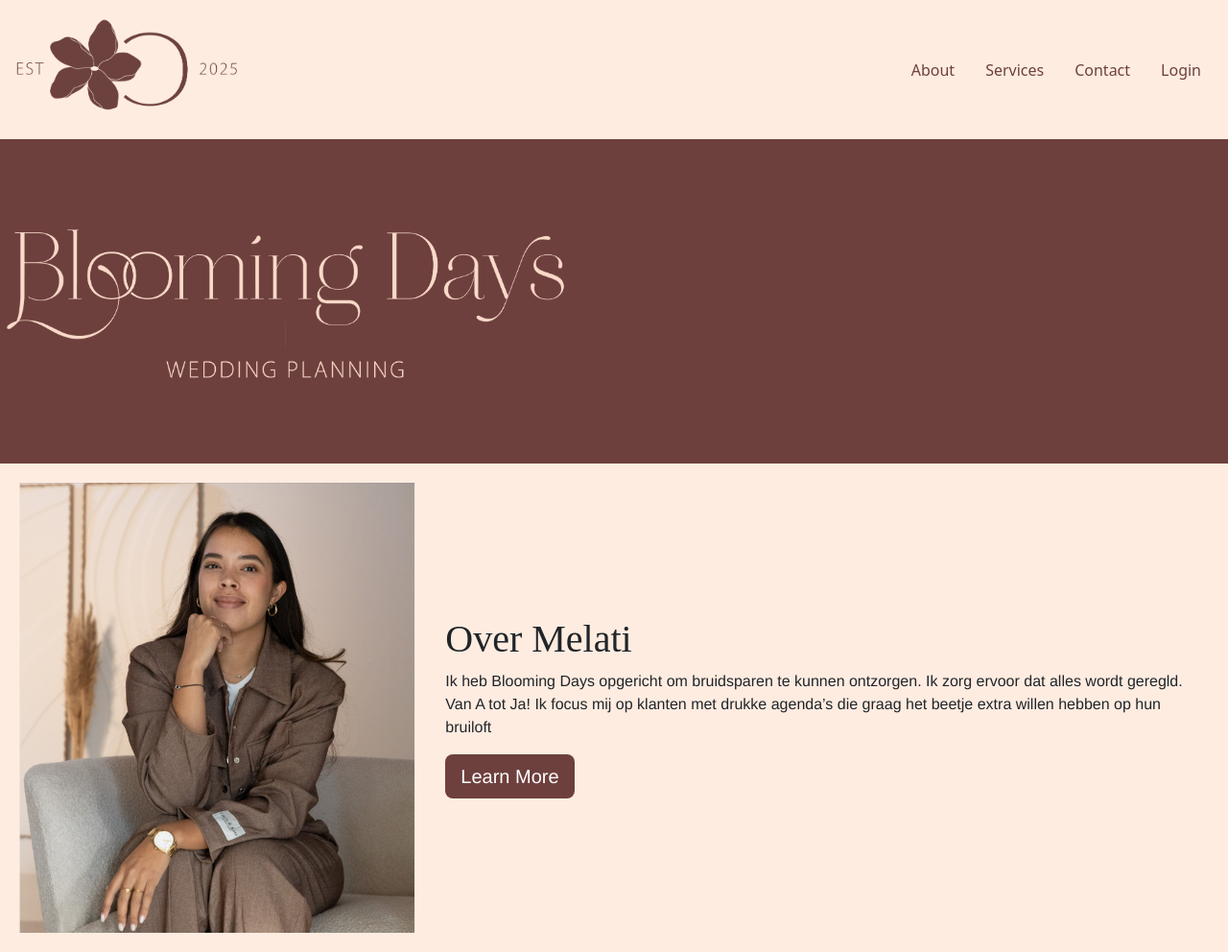
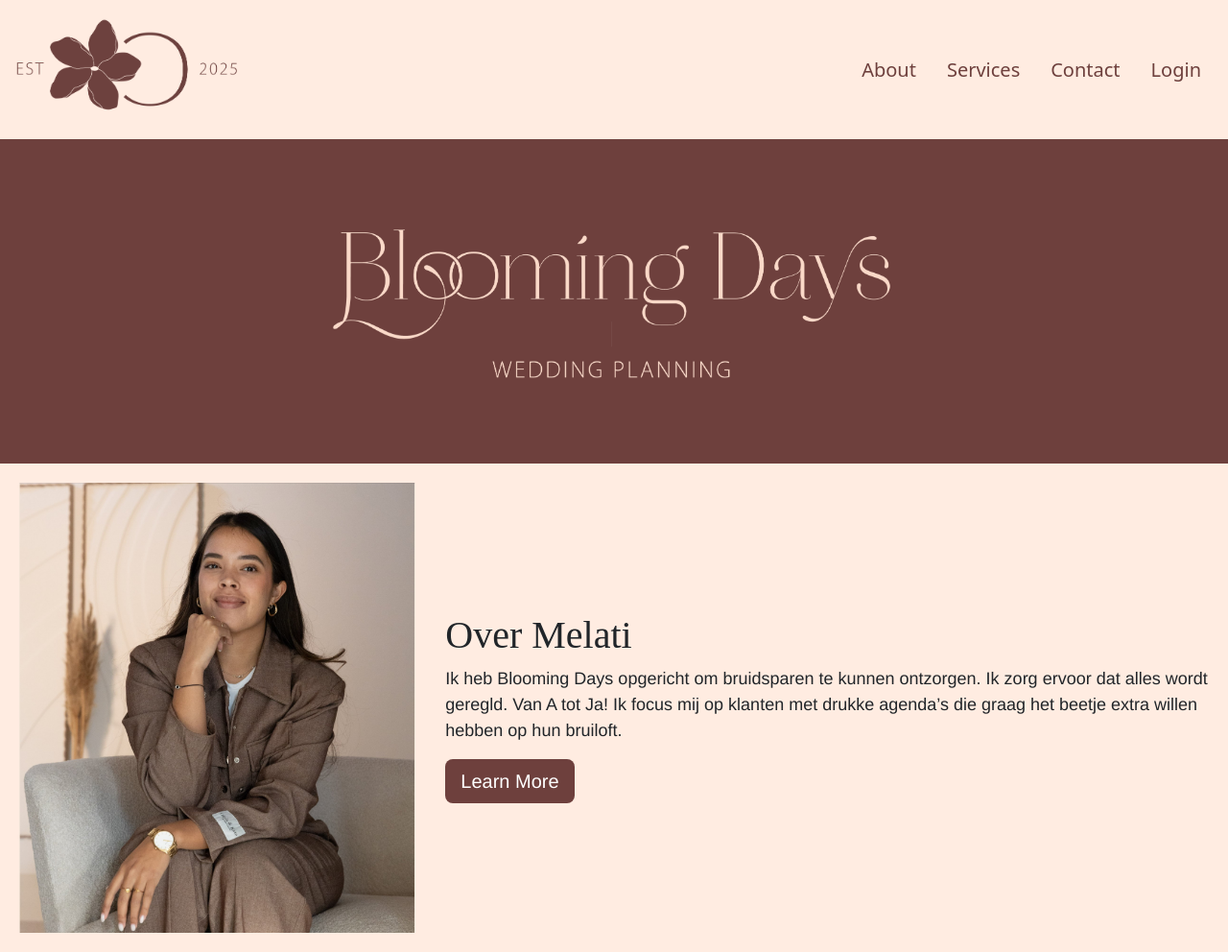
Before and after one commit to GavinvdB/wedding_planner, a Flask app: page / in a window 1280 px wide. Shown: the whole page at 96% size. Run offline with Flask 3, Linux system fonts and the light colour scheme.

Commit message:
home page aanpassingen

```diff
--- a/website/webtech/templates/home.html
+++ b/website/webtech/templates/home.html
@@ -17,16 +17,16 @@
         </a>
         <ul class="nav justify-content-end">
             <li class="nav-item">
-                <a class="nav-link active" aria-current="page" href="#">About</a>
+                <a class="nav-link active" aria-current="page" href="INSERT LINK">About</a>
             </li>
             <li class="nav-item">
-                <a class="nav-link" href="#">Services</a>
+                <a class="nav-link" href="INSERT LINK">Services</a>
             </li>
             <li class="nav-item">
-                <a class="nav-link" href="#">Contact</a>
+                <a class="nav-link" href="INSERT LINK">Contact</a>
             </li>
             <li class="nav-item">
-                <a class="nav-link" href="#">Login</a>
+                <a class="nav-link" href="INSERT LINK">Login</a>
             </li>
         </ul>
     </div>
@@ -41,7 +41,8 @@
       <img src="images/melati.png" alt="melati" width="348" height="396" class="responsive-image">
       <div class="ms-3">
           <h1>Over Melati</h1>
-          <p>Ik heb Blooming Days opgericht om bruidsparen te kunnen ontzorgen. Ik zorg ervoor dat alles wordt geregld. Van A tot Ja! Ik focus mij op klanten met drukke agenda’s die graag het beetje extra willen hebben op hun bruiloft</p>
+          <p>Ik heb Blooming Days opgericht om bruidsparen te kunnen ontzorgen. Ik zorg ervoor dat alles wordt geregld.
+            Van A tot Ja! Ik focus mij op klanten met drukke agenda’s die graag het beetje extra willen hebben op hun bruiloft.</p>
           <button type="button" class="btn custom-button btn-lg">Learn More</button>
       </div>
   </div>
--- a/website/webtech/templates/home_stylesheet.css
+++ b/website/webtech/templates/home_stylesheet.css
@@ -9,6 +9,7 @@ h3 {
 
 p {
     font-family: 'helvetica';
+    font-size: 18px;
 }
 .container-fluid {
     background: #ffece1;
@@ -20,8 +21,12 @@ p {
 
 .navbar {
     margin: 0;
-    padding: 0;}
+    padding: 0;
+}
 
+.nav-link{
+   font-size: 20px;
+}
 .eerste-div{
     background:#6E403D;
 }
@@ -30,6 +35,7 @@ p {
     max-width: auto;
     height: auto;
     display: block;
+    margin: auto;
 }
 
 
```
